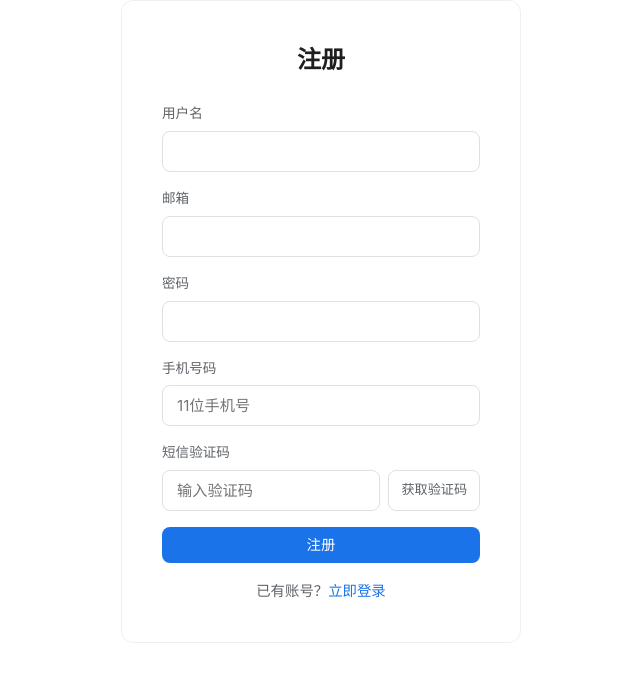
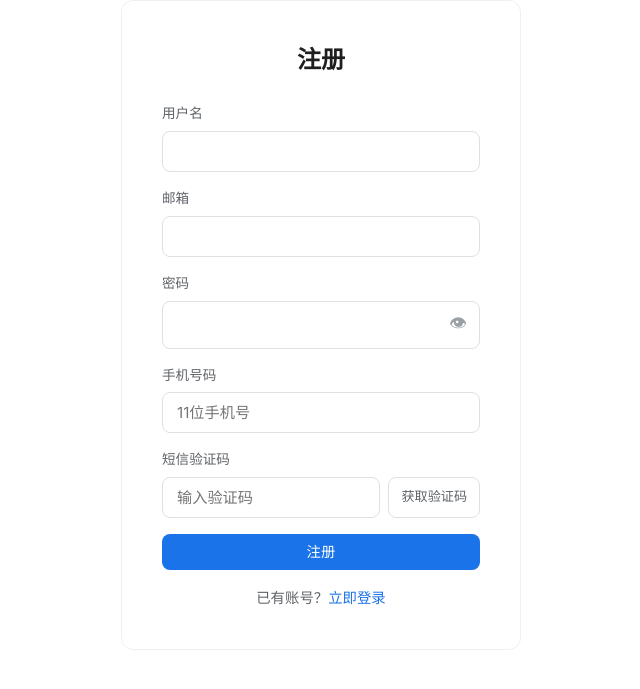
Before and after one commit to booted4439-alt/paoding-law, a Flask app: page /auth/register in a window 1280 px wide. Shown: the top 689 px of the page, without its empty margins (319-959 px from the left). Run offline with Flask 3, Linux system fonts and the light colour scheme; some libraries are stand-ins or nearby versions.

Commit message:
feat: 密码可见切换按钮

```diff
--- a/static/css/style.css
+++ b/static/css/style.css
@@ -1258,3 +1258,11 @@ a:hover { text-decoration: underline; }
 .docs-sidebar-categories {
     flex: 1;
 }
+
+/* Password visibility toggle */
+.pwd-field { display: flex; align-items: center; border: 1px solid var(--border); border-radius: var(--radius-sm); }
+.pwd-field input { border: none !important; flex: 1; }
+.pwd-field:focus-within { border-color: var(--primary); box-shadow: 0 0 0 2px var(--primary-light); }
+.pwd-field input:focus { box-shadow: none !important; }
+.pwd-toggle { background: none; border: none; padding: 8px 12px; cursor: pointer; font-size: 1.1rem; color: var(--text-muted); flex-shrink: 0; }
+.pwd-toggle:hover { color: var(--text); }
--- a/templates/base.html
+++ b/templates/base.html
@@ -70,6 +70,14 @@
             setTimeout(() => { el.style.opacity = '0'; setTimeout(() => el.remove(), 500); }, 3000);
         });
 
+        // Password visibility toggle
+        function togglePwd(id, btn) {
+            const inp = document.getElementById(id);
+            const isPwd = inp.type === 'password';
+            inp.type = isPwd ? 'text' : 'password';
+            btn.textContent = isPwd ? '🙈' : '👁';
+        }
+
         // Mobile sidebar toggle (admin & docs pages)
         function toggleAdminSidebar() {
             const sidebar = document.getElementById('admin-sidebar');
--- a/templates/login.html
+++ b/templates/login.html
@@ -11,7 +11,10 @@
         </div>
         <div class="form-group">
             <label>密码</label>
-            <input type="password" name="password" required>
+            <div class="pwd-field">
+                <input type="password" name="password" id="login-pwd" required>
+                <button type="button" class="pwd-toggle" onclick="togglePwd('login-pwd', this)">👁</button>
+            </div>
         </div>
         <button type="submit" class="btn btn-primary btn-block">登录</button>
     </form>
--- a/templates/register.html
+++ b/templates/register.html
@@ -15,7 +15,10 @@
         </div>
         <div class="form-group">
             <label>密码</label>
-            <input type="password" name="password" required minlength="6">
+            <div class="pwd-field">
+                <input type="password" name="password" id="reg-pwd" required minlength="6">
+                <button type="button" class="pwd-toggle" onclick="togglePwd('reg-pwd', this)">👁</button>
+            </div>
         </div>
         <div class="form-group">
             <label>手机号码</label>
```
